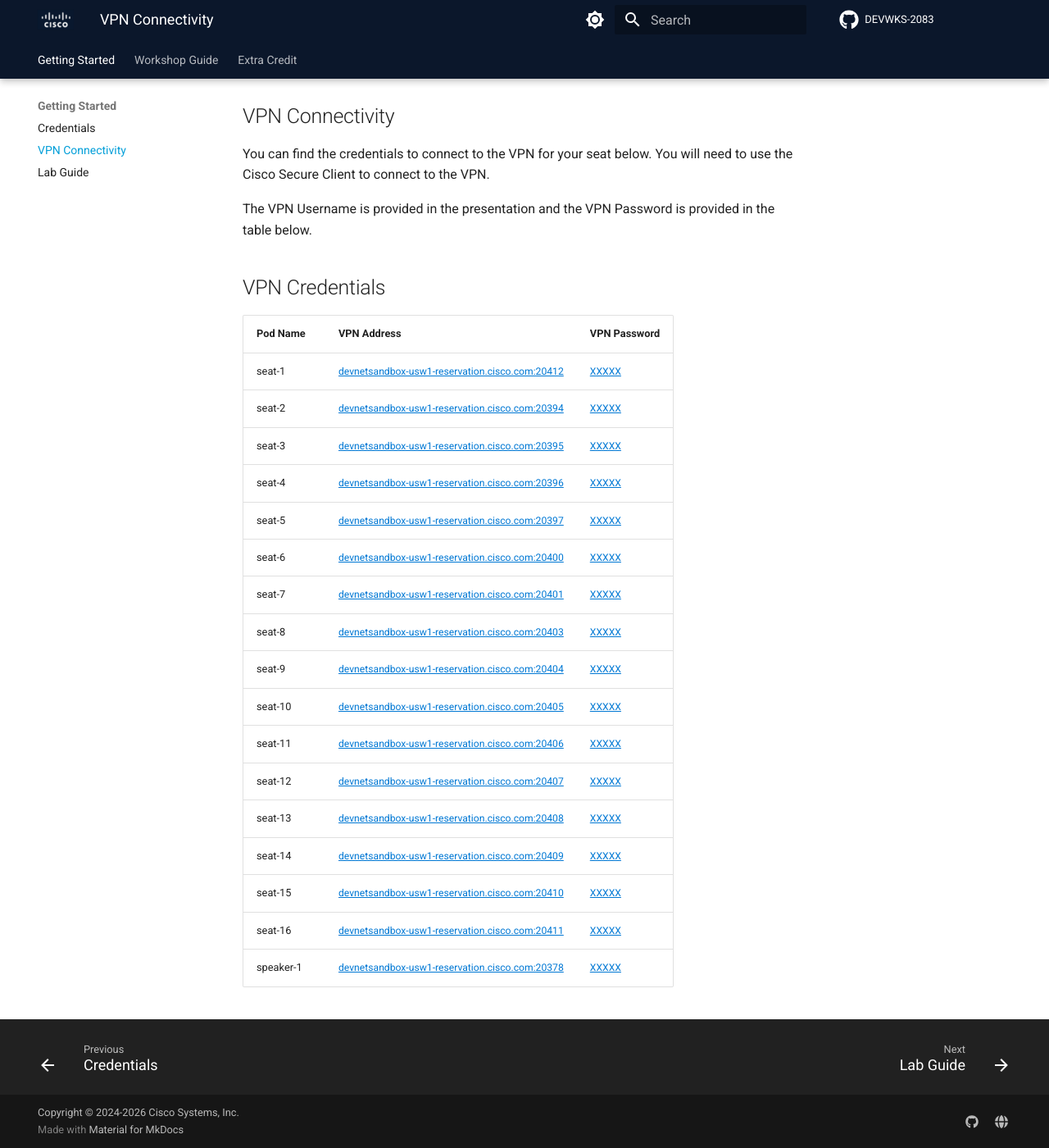
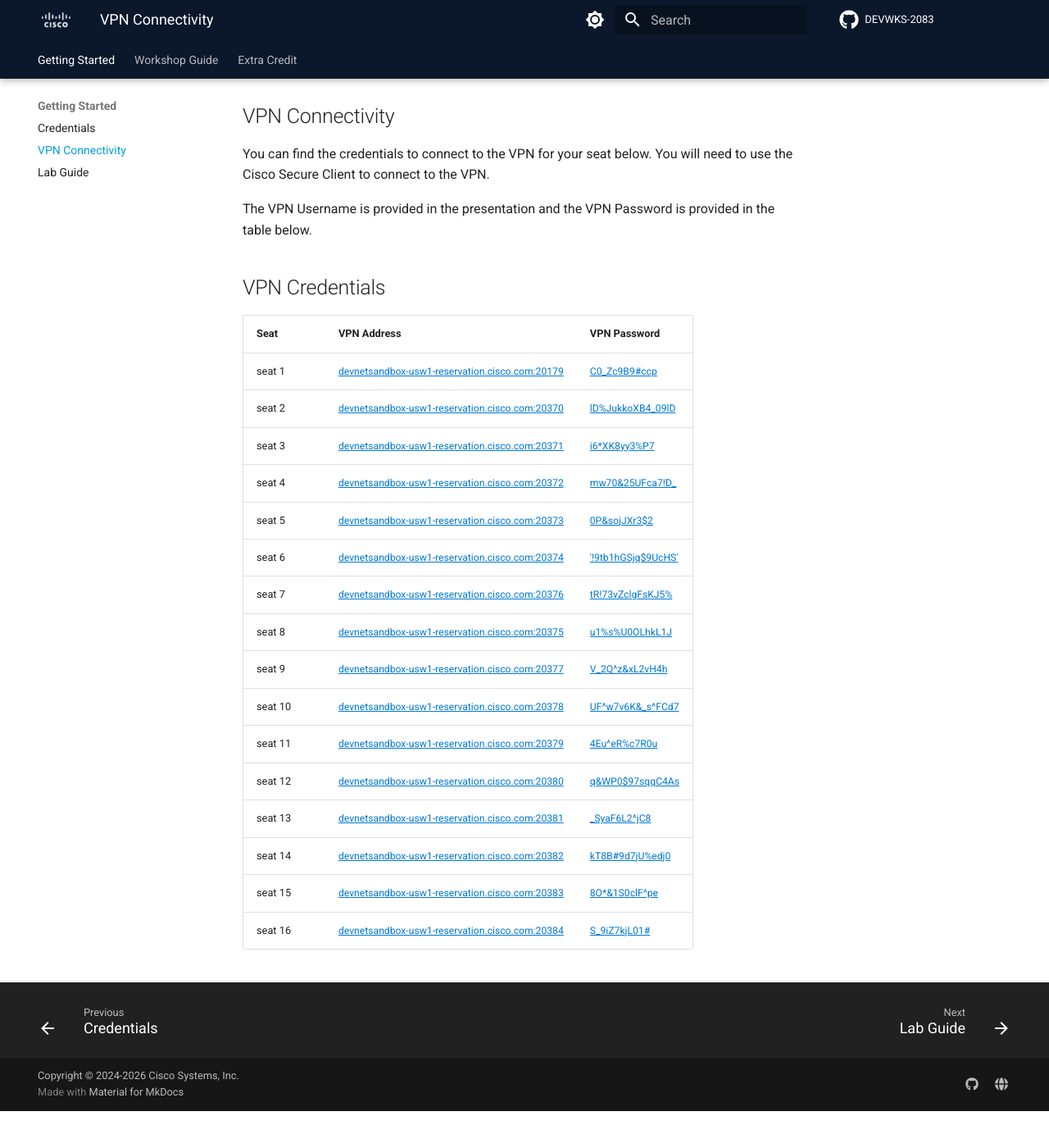
Before and after one commit to moore-automation/DEVWKS-2083, an MkDocs documentation site: the page built from docs/connectivity.md, in a window 1280 px wide and 1400 px high, scrolled down 195 px. Shown: the whole window at 82% size. Built offline with MkDocs 1.6.1 and Material for MkDocs 9.7.7, drawn with Linux system fonts in a browser that asks for light colours; comment, search, counter and statistics services are not loaded; after the commit the page ends 1550 px from its top, so only the background shows below that.

Commit message:
credentials

```diff
--- a/docs/connectivity.md
+++ b/docs/connectivity.md
@@ -9,100 +9,95 @@
 ## VPN Credentials
 
 <table>
-  <thead>
-    <tr>
-      <th>Pod Name</th>
-      <th>VPN Address</th>
-      <th>VPN Password</th>
-    </tr>
-  </thead>
-  <tbody>
-    <tr>
-      <td>seat-1</td>
-      <td><button class="copy-btn" onclick="copyToClipboard(this)">devnetsandbox-usw1-reservation.cisco.com:20412</button></td>
-      <td><button class="copy-btn" onclick="copyToClipboard(this)">XXXXX</button></td>
-    </tr>
-    <tr>
-      <td>seat-2</td>
-      <td><button class="copy-btn" onclick="copyToClipboard(this)">devnetsandbox-usw1-reservation.cisco.com:20394</button></td>
-      <td><button class="copy-btn" onclick="copyToClipboard(this)">XXXXX</button></td>
-    </tr>
-    <tr>
-      <td>seat-3</td>
-      <td><button class="copy-btn" onclick="copyToClipboard(this)">devnetsandbox-usw1-reservation.cisco.com:20395</button></td>
-      <td><button class="copy-btn" onclick="copyToClipboard(this)">XXXXX</button></td>
-    </tr>
-    <tr>
-      <td>seat-4</td>
-      <td><button class="copy-btn" onclick="copyToClipboard(this)">devnetsandbox-usw1-reservation.cisco.com:20396</button></td>
-      <td><button class="copy-btn" onclick="copyToClipboard(this)">XXXXX</button></td>
-    </tr>
-    <tr>
-      <td>seat-5</td>
-      <td><button class="copy-btn" onclick="copyToClipboard(this)">devnetsandbox-usw1-reservation.cisco.com:20397</button></td>
-      <td><button class="copy-btn" onclick="copyToClipboard(this)">XXXXX</button></td>
-    </tr>
-    <tr>
-      <td>seat-6</td>
-      <td><button class="copy-btn" onclick="copyToClipboard(this)">devnetsandbox-usw1-reservation.cisco.com:20400</button></td>
-      <td><button class="copy-btn" onclick="copyToClipboard(this)">XXXXX</button></td>
-    </tr>
-    <tr>
-      <td>seat-7</td>
-      <td><button class="copy-btn" onclick="copyToClipboard(this)">devnetsandbox-usw1-reservation.cisco.com:20401</button></td>
-      <td><button class="copy-btn" onclick="copyToClipboard(this)">XXXXX</button></td>
-    </tr>
-    <tr>
-      <td>seat-8</td>
-      <td><button class="copy-btn" onclick="copyToClipboard(this)">devnetsandbox-usw1-reservation.cisco.com:20403</button></td>
-      <td><button class="copy-btn" onclick="copyToClipboard(this)">XXXXX</button></td>
-    </tr>
-    <tr>
-      <td>seat-9</td>
-      <td><button class="copy-btn" onclick="copyToClipboard(this)">devnetsandbox-usw1-reservation.cisco.com:20404</button></td>
-      <td><button class="copy-btn" onclick="copyToClipboard(this)">XXXXX</button></td>
-    </tr>
-    <tr>
-      <td>seat-10</td>
-      <td><button class="copy-btn" onclick="copyToClipboard(this)">devnetsandbox-usw1-reservation.cisco.com:20405</button></td>
-      <td><button class="copy-btn" onclick="copyToClipboard(this)">XXXXX</button></td>
-    </tr>
-    <tr>
-      <td>seat-11</td>
-      <td><button class="copy-btn" onclick="copyToClipboard(this)">devnetsandbox-usw1-reservation.cisco.com:20406</button></td>
-      <td><button class="copy-btn" onclick="copyToClipboard(this)">XXXXX</button></td>
-    </tr>
-    <tr>
-      <td>seat-12</td>
-      <td><button class="copy-btn" onclick="copyToClipboard(this)">devnetsandbox-usw1-reservation.cisco.com:20407</button></td>
-      <td><button class="copy-btn" onclick="copyToClipboard(this)">XXXXX</button></td>
-    </tr>
-    <tr>
-      <td>seat-13</td>
-      <td><button class="copy-btn" onclick="copyToClipboard(this)">devnetsandbox-usw1-reservation.cisco.com:20408</button></td>
-      <td><button class="copy-btn" onclick="copyToClipboard(this)">XXXXX</button></td>
-    </tr>
-    <tr>
-      <td>seat-14</td>
-      <td><button class="copy-btn" onclick="copyToClipboard(this)">devnetsandbox-usw1-reservation.cisco.com:20409</button></td>
-      <td><button class="copy-btn" onclick="copyToClipboard(this)">XXXXX</button></td>
-    </tr>
-    <tr>
-      <td>seat-15</td>
-      <td><button class="copy-btn" onclick="copyToClipboard(this)">devnetsandbox-usw1-reservation.cisco.com:20410</button></td>
-      <td><button class="copy-btn" onclick="copyToClipboard(this)">XXXXX</button></td>
-    </tr>
-    <tr>
-      <td>seat-16</td>
-      <td><button class="copy-btn" onclick="copyToClipboard(this)">devnetsandbox-usw1-reservation.cisco.com:20411</button></td>
-      <td><button class="copy-btn" onclick="copyToClipboard(this)">XXXXX</button></td>
-    </tr>
-    <tr>
-      <td>speaker-1</td>
-      <td><button class="copy-btn" onclick="copyToClipboard(this)">devnetsandbox-usw1-reservation.cisco.com:20378</button></td>
-      <td><button class="copy-btn" onclick="copyToClipboard(this)">XXXXX</button></td>
-    </tr>
-  </tbody>
+<thead>
+<tr>
+<th>Seat</th>
+<th>VPN Address</th>
+<th>VPN Password</th>
+</tr>
+</thead>
+<tbody>
+<tr>
+<td>seat 1</td>
+<td><button class="copy-btn" onclick="copyToClipboard(this)">devnetsandbox-usw1-reservation.cisco.com:20179</button></td>
+<td><button class="copy-btn" onclick="copyToClipboard(this)">C0_Zc9B9#ccp</button></td>
+</tr>
+<tr>
+<td>seat 2</td>
+<td><button class="copy-btn" onclick="copyToClipboard(this)">devnetsandbox-usw1-reservation.cisco.com:20370</button></td>
+<td><button class="copy-btn" onclick="copyToClipboard(this)">lD%JukkoXB4_09lD</button></td>
+</tr>
+<tr>
+<td>seat 3</td>
+<td><button class="copy-btn" onclick="copyToClipboard(this)">devnetsandbox-usw1-reservation.cisco.com:20371</button></td>
+<td><button class="copy-btn" onclick="copyToClipboard(this)">i6*XK8yy3%P7</button></td>
+</tr>
+<tr>
+<td>seat 4</td>
+<td><button class="copy-btn" onclick="copyToClipboard(this)">devnetsandbox-usw1-reservation.cisco.com:20372</button></td>
+<td><button class="copy-btn" onclick="copyToClipboard(this)">mw70&25UFca7!D_</button></td>
+</tr>
+<tr>
+<td>seat 5</td>
+<td><button class="copy-btn" onclick="copyToClipboard(this)">devnetsandbox-usw1-reservation.cisco.com:20373</button></td>
+<td><button class="copy-btn" onclick="copyToClipboard(this)">0P&sojJXr3$2</button></td>
+</tr>
+<tr>
+<td>seat 6</td>
+<td><button class="copy-btn" onclick="copyToClipboard(this)">devnetsandbox-usw1-reservation.cisco.com:20374</button></td>
+<td><button class="copy-btn" onclick="copyToClipboard(this)">'!9tb1hGSjq$9UcHS'</button></td>
+</tr>
+<tr>
+<td>seat 7</td>
+<td><button class="copy-btn" onclick="copyToClipboard(this)">devnetsandbox-usw1-reservation.cisco.com:20376</button></td>
+<td><button class="copy-btn" onclick="copyToClipboard(this)">tR!73vZclgFsKJ5%</button></td>
+</tr>
+<tr>
+<td>seat 8</td>
+<td><button class="copy-btn" onclick="copyToClipboard(this)">devnetsandbox-usw1-reservation.cisco.com:20375</button></td>
+<td><button class="copy-btn" onclick="copyToClipboard(this)">u1%s%U0OLhkL1J</button></td>
+</tr>
+<tr>
+<td>seat 9</td>
+<td><button class="copy-btn" onclick="copyToClipboard(this)">devnetsandbox-usw1-reservation.cisco.com:20377</button></td>
+<td><button class="copy-btn" onclick="copyToClipboard(this)">V_2Q^z&xL2vH4h</button></td>
+</tr>
+<tr>
+<td>seat 10</td>
+<td><button class="copy-btn" onclick="copyToClipboard(this)">devnetsandbox-usw1-reservation.cisco.com:20378</button></td>
+<td><button class="copy-btn" onclick="copyToClipboard(this)">UF^w7v6K&_s^FCd7</button></td>
+</tr>
+<tr>
+<td>seat 11</td>
+<td><button class="copy-btn" onclick="copyToClipboard(this)">devnetsandbox-usw1-reservation.cisco.com:20379</button></td>
+<td><button class="copy-btn" onclick="copyToClipboard(this)">4Eu^eR%c7R0u</button></td>
+</tr>
+<tr>
+<td>seat 12</td>
+<td><button class="copy-btn" onclick="copyToClipboard(this)">devnetsandbox-usw1-reservation.cisco.com:20380</button></td>
+<td><button class="copy-btn" onclick="copyToClipboard(this)">q&WP0$97sqqC4As</button></td>
+</tr>
+<tr>
+<td>seat 13</td>
+<td><button class="copy-btn" onclick="copyToClipboard(this)">devnetsandbox-usw1-reservation.cisco.com:20381</button></td>
+<td><button class="copy-btn" onclick="copyToClipboard(this)">_SyaF6L2^jC8</button></td>
+</tr>
+<tr>
+<td>seat 14</td>
+<td><button class="copy-btn" onclick="copyToClipboard(this)">devnetsandbox-usw1-reservation.cisco.com:20382</button></td>
+<td><button class="copy-btn" onclick="copyToClipboard(this)">kT8B#9d7jU%edj0</button></td>
+</tr>
+<tr>
+<td>seat 15</td>
+<td><button class="copy-btn" onclick="copyToClipboard(this)">devnetsandbox-usw1-reservation.cisco.com:20383</button></td>
+<td><button class="copy-btn" onclick="copyToClipboard(this)">8O*&1S0clF^pe</button></td>
+</tr>
+<tr>
+<td>seat 16</td>
+<td><button class="copy-btn" onclick="copyToClipboard(this)">devnetsandbox-usw1-reservation.cisco.com:20384</button></td>
+<td><button class="copy-btn" onclick="copyToClipboard(this)">S_9iZ7kjL01#</button></td>
+</tr>
+</tbody>
 </table>
 
 <script>
```
